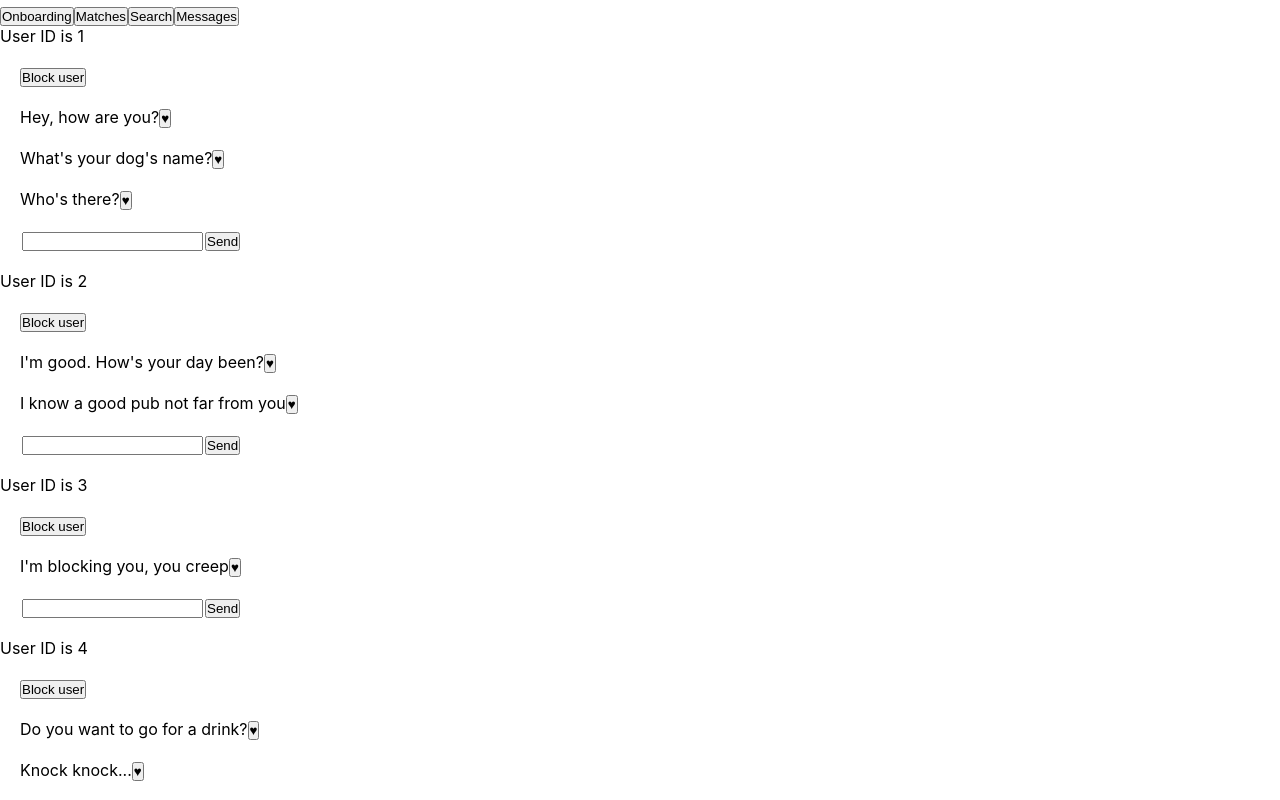
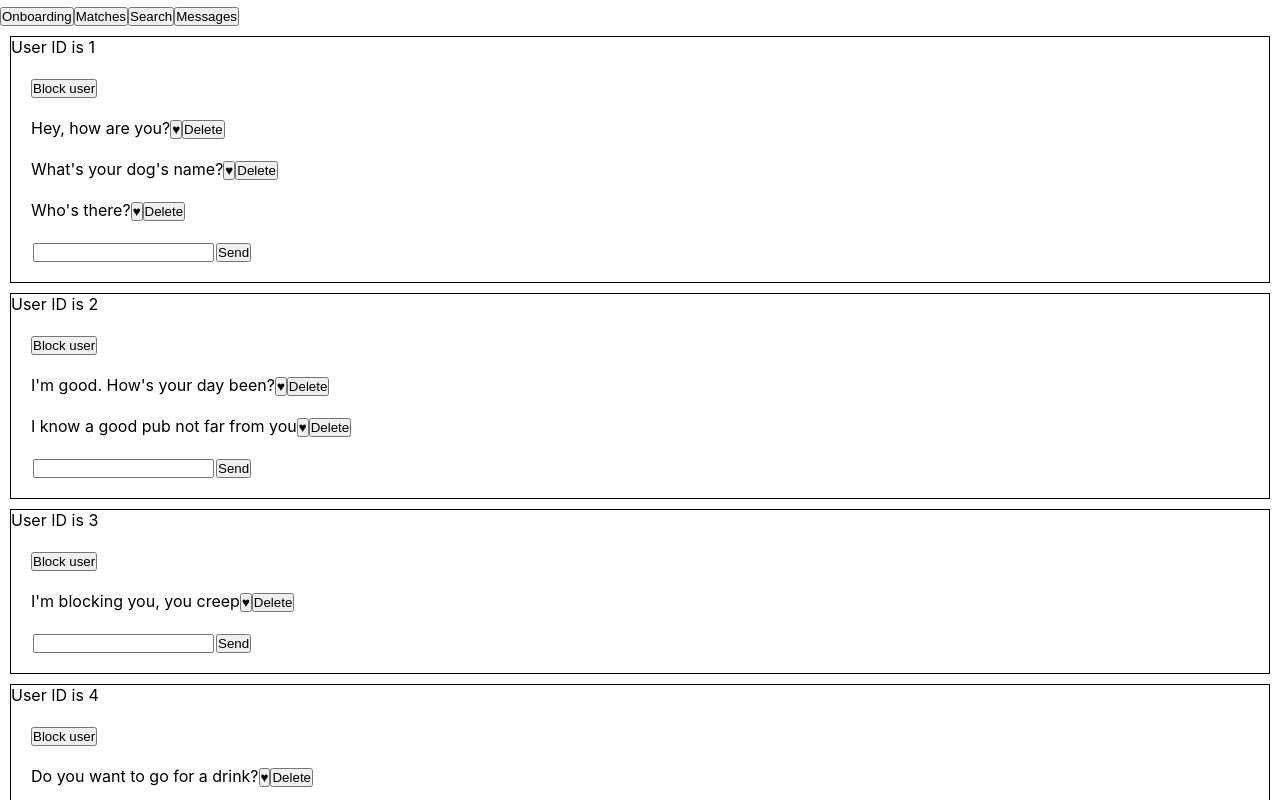
Before and after one commit to russellcs/ft1-dating-app, a React (Create React App) app: page / in a window 1280 px wide. Both pictures are taken after a click on the button "Messages". Shown: the top 800 px of the page. Built offline with nearby package versions, Linux system fonts and the light colour scheme.

Commit message:
some styling

```diff
--- a/src/App.js
+++ b/src/App.js
@@ -1,19 +1,24 @@
+import { messages as mockMessages } from "./mock/mockMessages";
 
-
-import { messages2 } from "./mock/messages-info";
-
-import { users, messages as mockMessages, currentUserId } from "./mock";
+import { users as mockUsers, currentUserId } from "./mock";
 
 import Interface from "./components/Interface";
 import { useState } from "react";
-import { getUserById } from "./utils/matchingUtil";
+import { getIndexById, getUserById } from "./utils/matchingUtil";
 
 const App = () => {
+	const [users, setUsers] = useState(mockUsers);
+	const [messages, setMessages] = useState(mockMessages);
+	const currentUser = getUserById(currentUserId, users);
+	console.log(currentUser);
+	// Adds the current user ID to the blocked array in the data
+	const blockUserId = (fId) => {
+		console.log(currentUserId, fId);
+		const foreignUserId = Number(fId);
+		const usersCopy = [...users];
 
-  const [messages, setMessages] = useState(messages2);
-	// Adds the current user ID to the blocked array in the data
-	const blockUserId = () => {
-		users[0].blocked.push(currentUserId);
+		usersCopy[getIndexById(currentUserId, users)].blocked.push(foreignUserId);
+		setUsers(usersCopy);
 	};
 
 	const addMessage = (payload) => {
@@ -22,8 +27,6 @@ const App = () => {
 		copy.push(payload);
 		setMessages(copy);
 	};
-
-  const currentUser = getUserById(currentUserId, users);
 
 	const onLikeUpdate = (user, boolean) => {
 		const usersCopy = [...users];
--- a/src/components/messages/Block.jsx
+++ b/src/components/messages/Block.jsx
@@ -1,10 +1,10 @@
 const Block = (props) => {
-	const { blockUser, blockButtonText, blockClicked } = props;
+	const { blockUser } = props;
 
 	return (
 		<div style={{ margin: "20px" }}>
-			<button onClick={blockUser}>{blockButtonText}</button>
-			{blockClicked && <p>user has been blocked</p>}
+			<button onClick={blockUser}>Block user</button>
+			{/* {blockClicked && <p>user has been blocked</p>} */}
 		</div>
 	);
 };
--- a/src/components/messages/Conversation.jsx
+++ b/src/components/messages/Conversation.jsx
@@ -9,8 +9,6 @@ const Conversation = (props) => {
 
 	// Calls the function on Send button
 	const onMessageClick = () => onMessageSave();
-
-	const blockButtonText = blockClicked ? `Unblock user` : `Block user`;
 
 	const onInput = (e) => setDraft(e.target.value);
 	// Calls the addMessage function from App.js
@@ -31,15 +29,18 @@ const Conversation = (props) => {
 	// Toggles the Block button as well as calling the blockUserId function from App.js
 	const blockUser = () => {
 		setBlockClicked(blockClicked === false ? true : false);
-		props.blockUserId();
+		props.blockUserId(
+			props.conversation[0],
+			props.conversation[1][0].fromUserId
+		);
 	};
 
 	return (
-		<>
+		<div style={{ border: "solid 1px black", margin: "10px" }}>
 			<p>User ID is {props.conversation[0]}</p>
 			<Block
 				blockUser={blockUser}
-				blockButtonText={blockButtonText}
+				// blockButtonText={blockButtonText}
 				blockClicked={blockClicked}
 				users={props.users}
 			/>
@@ -51,7 +52,7 @@ const Conversation = (props) => {
 				onKeyDown={onKeyDown}
 				onMessageClick={onMessageClick}
 			/>
-		</>
+		</div>
 	);
 };
 
--- a/src/components/messages/Message.jsx
+++ b/src/components/messages/Message.jsx
@@ -13,6 +13,7 @@ const Message = (props) => {
 			{message.content}
 			{message.content && <button onClick={isLikeClicked}>&#9829;</button>}
 			{likeClicked && <p>Message liked</p>}
+			<button>Delete</button>
 		</div>
 	);
 };
--- a/src/mock/index.js
+++ b/src/mock/index.js
@@ -202,43 +202,4 @@ export const users = [
 	},
 ];
 
-export const messages = [
-	{
-		toUserId: 2,
-		fromUserId: 1,
-		messageId: 1,
-		content: "Hello user 2",
-		sendTimestamp: 0,
-		read: false,
-		blocked: false,
-	},
-	{
-		toUserId: 1,
-		fromUserId: 2,
-		messageId: 2,
-		content: "Hello user 3",
-		sendTimestamp: 0,
-		read: false,
-		blocked: false,
-	},
-	{
-		toUserId: 4,
-		fromUserId: 1,
-		messageId: 3,
-		content: "Hello user 4",
-		sendTimestamp: 0,
-		read: false,
-		blocked: false,
-	},
-	{
-		toUserId: 5,
-		fromUserId: 1,
-		messageId: 4,
-		content: "Hello user 5",
-		sendTimestamp: 0,
-		read: false,
-		blocked: false,
-	},
-];
-
 export const currentUserId = 1;
--- a/src/mock/messages-info.js
+++ b/src/mock/mockMessages.js
@@ -1,4 +1,4 @@
-export const messages2 = [
+export const messages = [
 	{
 		toUserId: 2,
 		fromUserId: 1,
--- a/src/utils/matchingUtil.js
+++ b/src/utils/matchingUtil.js
@@ -14,3 +14,7 @@ export const getAge = (user) => {
 export const getUserById = (id, users) => {
 	return users.find(({ userId }) => userId === id);
 };
+
+export const getIndexById = (id, users) => {
+	return users.findIndex(({ userId }) => userId === id);
+};
```
Also changed, not shown: 1 other file (tests, documents, lock files or other folders). Lines whose indentation alone changed are shown as unchanged.
